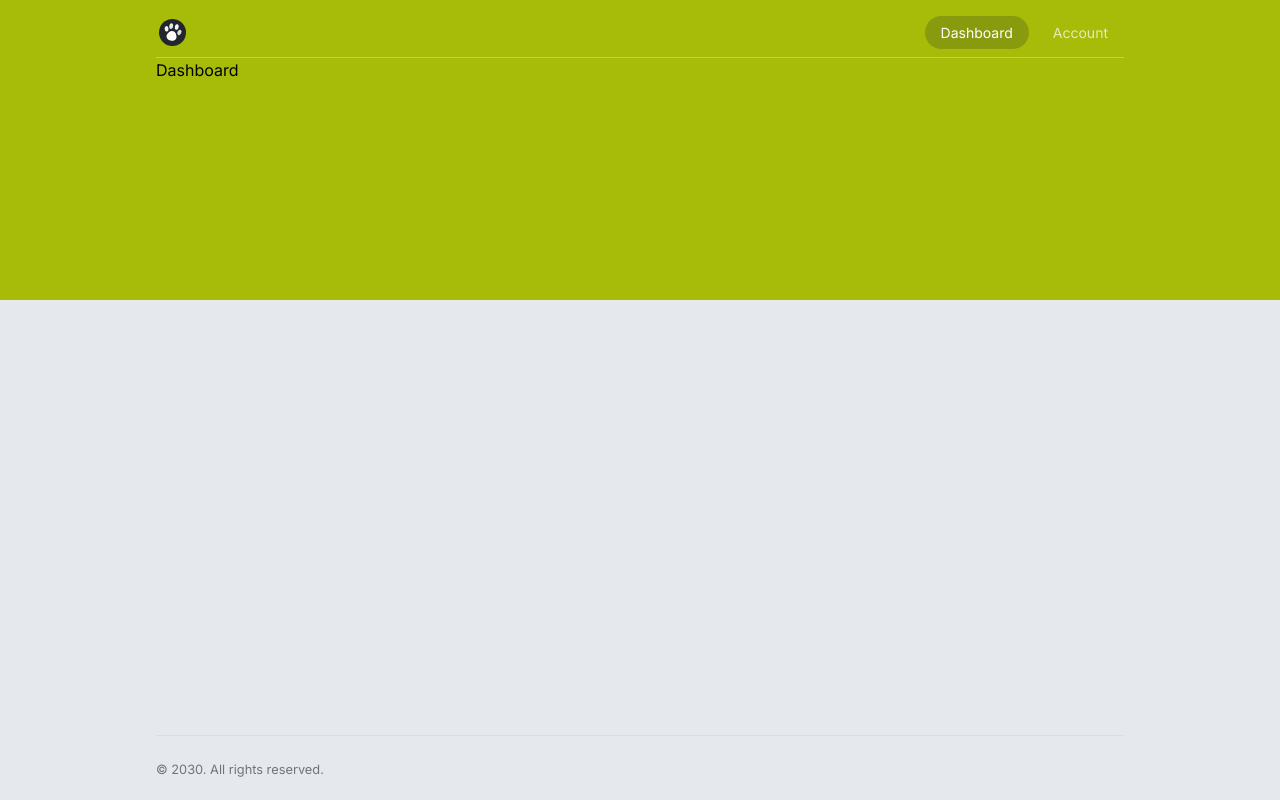
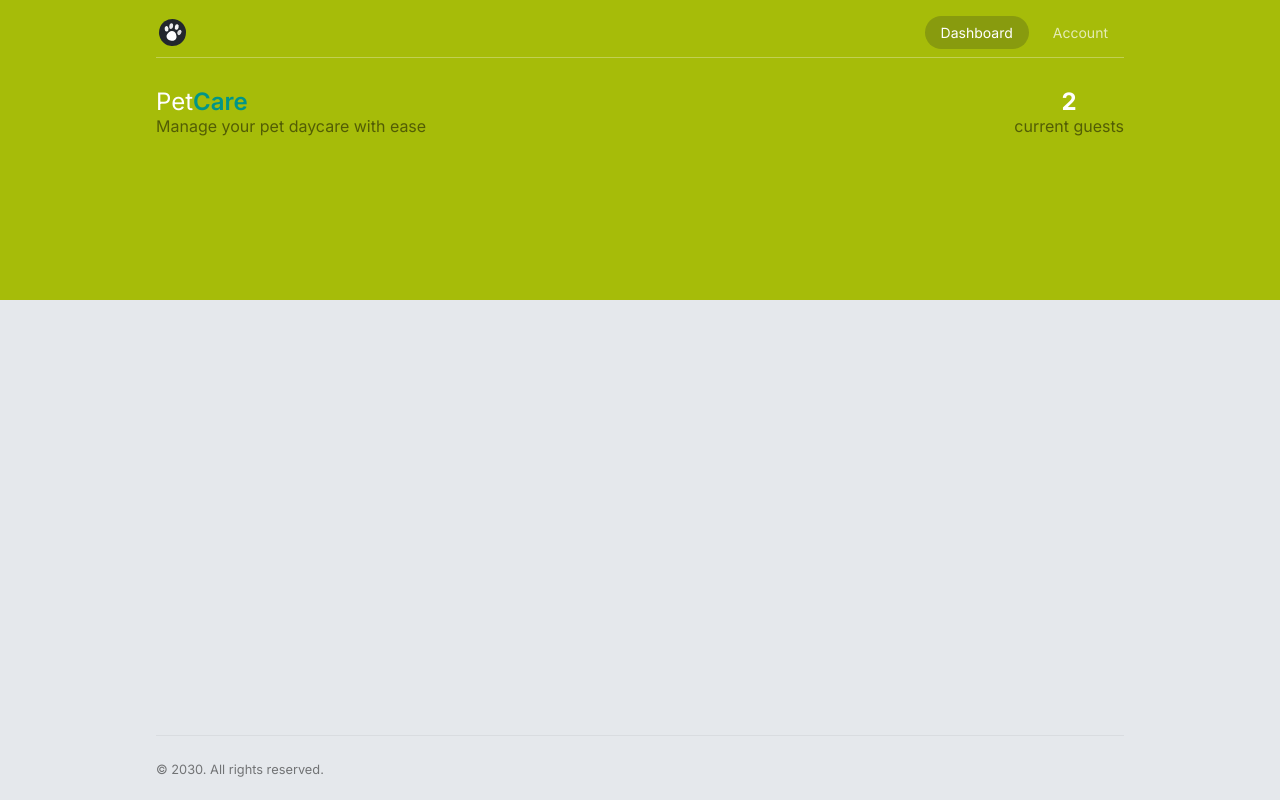
Before and after one commit to FranciscoAVD/pet-care, a Next.js app: page /app/dashboard in a window 1280 px wide. Built offline with nearby package versions, Linux system fonts and the light colour scheme.

Commit message:
added branding and stats components to dashboard page

```diff
--- a/src/app/(app)/app/dashboard/page.tsx
+++ b/src/app/(app)/app/dashboard/page.tsx
@@ -1,4 +1,13 @@
-export default function Dashboard(){
+import Branding from "@/components/branding";
+import Stats from "@/components/stats";
 
-    return <main>Dashboard</main>
+export default function Dashboard() {
+  return (
+    <main>
+      <div className="flex justify-between items-center py-8">
+        <Branding />
+        <Stats />
+      </div>
+    </main>
+  );
 }
--- /dev/null
+++ b/src/components/branding.tsx
@@ -0,0 +1,12 @@
+import H1 from "./h1";
+
+export default function Branding() {
+  return (
+    <section>
+      <H1>
+        Pet<span className="font-semibold text-accent">Care</span>
+      </H1>
+      <p className="opacity-50">Manage your pet daycare with ease</p>
+    </section>
+  );
+}
--- /dev/null
+++ b/src/components/stats.tsx
@@ -0,0 +1,8 @@
+export default function Stats() {
+  return (
+    <section>
+      <p className="text-2xl font-bold leading-6 text-white text-center">2</p>
+      <p className="opacity-50">current guests</p>
+    </section>
+  );
+}
```
